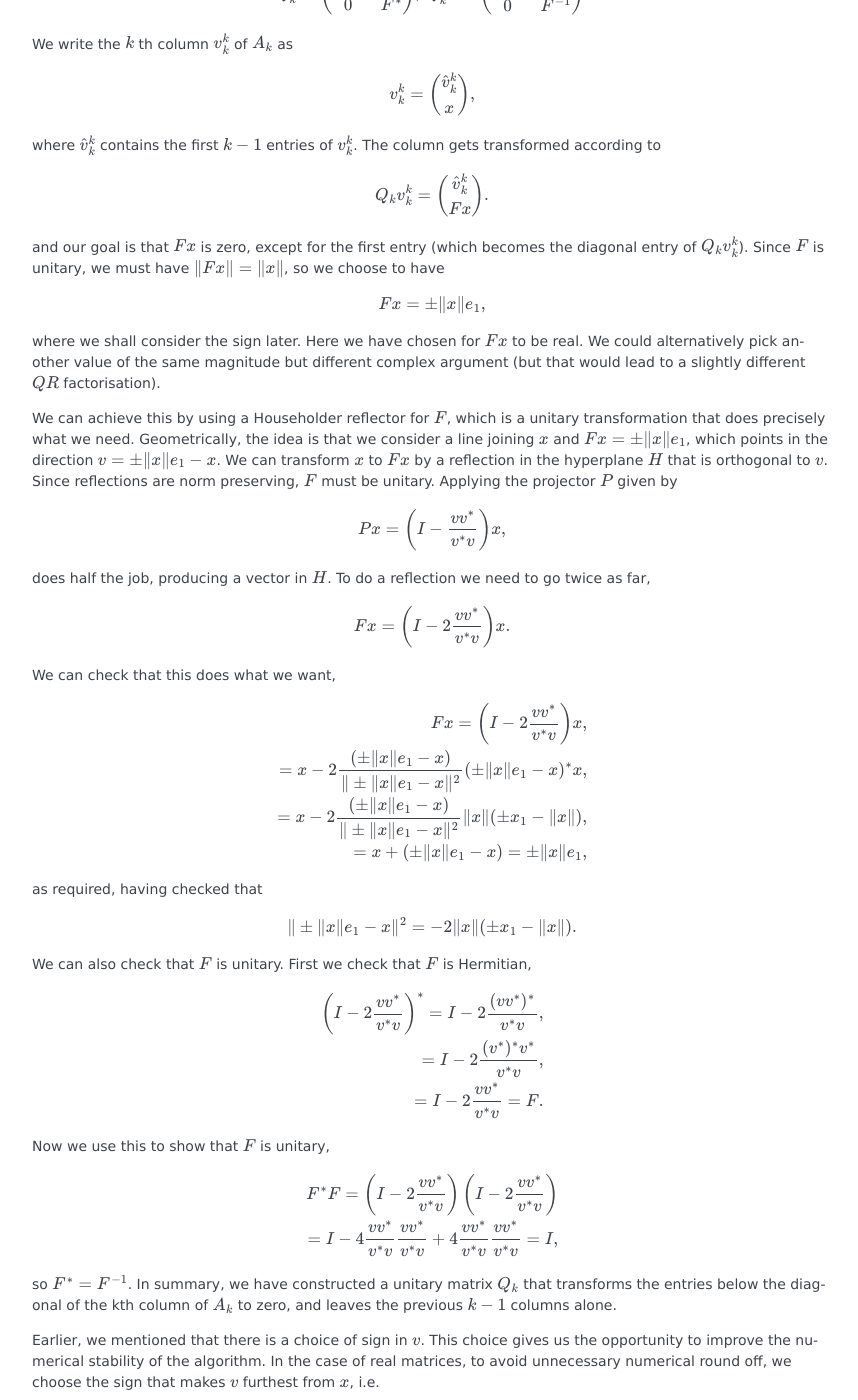
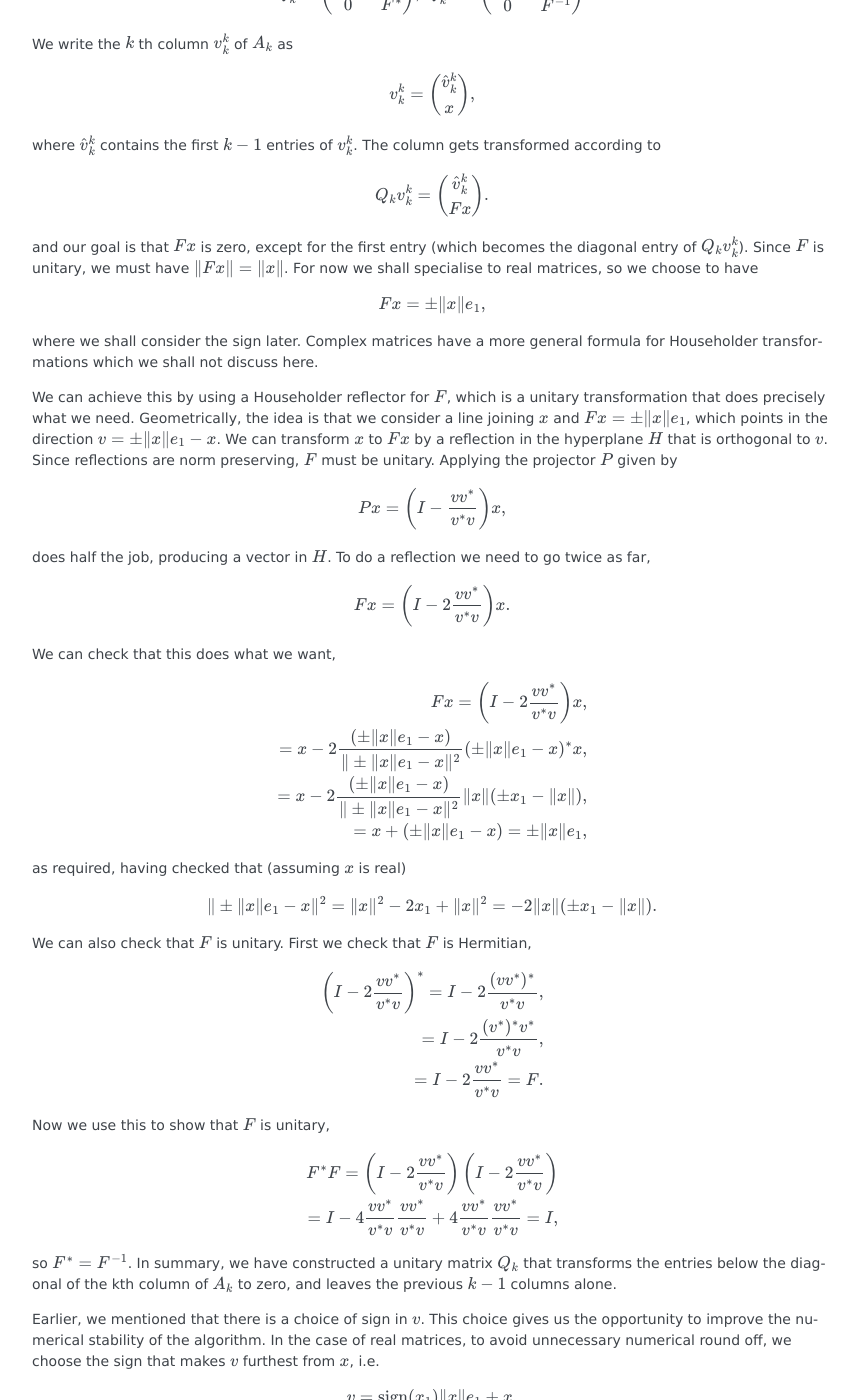
Before and after one commit to comp-lin-alg/comp-lin-alg-course, a Sphinx documentation site: the page built from doc/source/L2_QR_factorisation.rst, in a window 1280 px wide and 1400 px high, scrolled down 5650 px. Shown: the whole window, without its empty margins (163-1021 px from the left). Built offline with Sphinx 7.4.7, drawn with Linux system fonts in a browser that asks for light colours; formulas are drawn with MathJax 3; pages that are not in the unit, such as notebooks, are missing from menus.

Commit message:
Householder for real only

```diff
--- a/doc/source/L2_QR_factorisation.rst
+++ b/doc/source/L2_QR_factorisation.rst
@@ -474,16 +474,16 @@ gets transformed according to
 
 and our goal is that `Fx` is zero, except for the first entry (which
 becomes the diagonal entry of `Q_kv_k^k`). Since `F` is unitary, we must
-have `\|Fx\|=\|x\|`, so we choose to have
+have `\|Fx\|=\|x\|`. For now we shall specialise to
+real matrices, so we choose to have
 
    .. math::
 
       Fx = \pm\|x\|e_1,
 
-where we shall consider the sign later. Here we have chosen for `Fx`
-to be real. We could alternatively pick another value of the same
-magnitude but different complex argument (but that would lead to a
-slightly different `QR` factorisation).
+where we shall consider the sign later. Complex matrices have a more
+general formula for Householder transformations which we shall not
+discuss here.
 
 We can achieve this by using a Householder reflector for `F`, which is
 a unitary transformation that does precisely what we
@@ -518,11 +518,12 @@ We can check that this does what we want,
 
 	 = x + (\pm\|x\|e_1 - x) = \pm\|x\|e_1,
 
-as required, having checked that
+as required, having checked that (assuming `x` is real)
 
    .. math::
 
-      \|\pm \|x\|e_1 - x\|^2 = -2\|x\|(\pm x_1 - \|x\|).
+      \|\pm \|x\|e_1 - x\|^2 = \|x\|^2 - 2x_1 + \|x\|^2
+      = -2\|x\|(\pm x_1 - \|x\|).
 
 We can also check that `F` is unitary. First we check that `F`
 is Hermitian,
```
